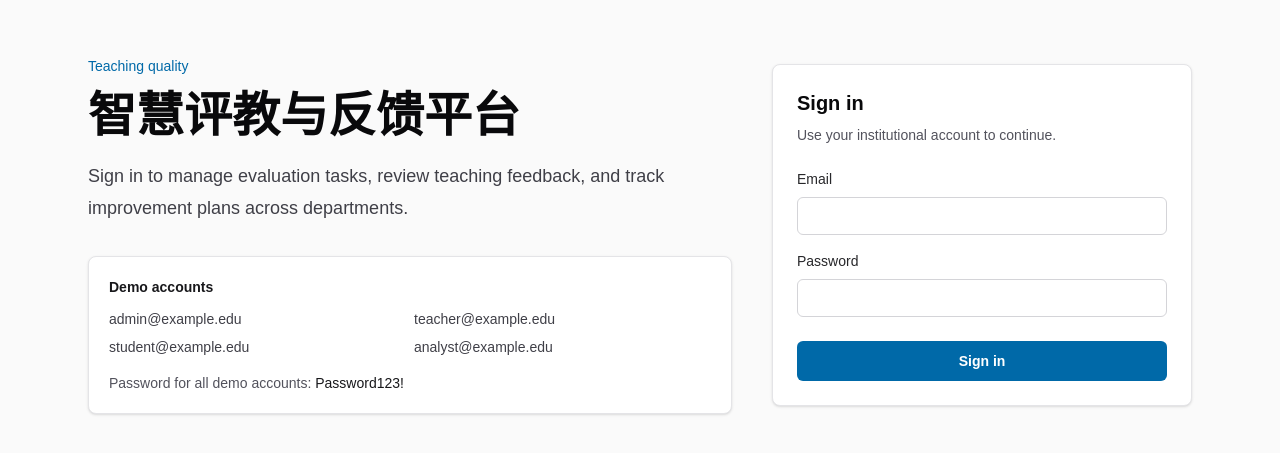
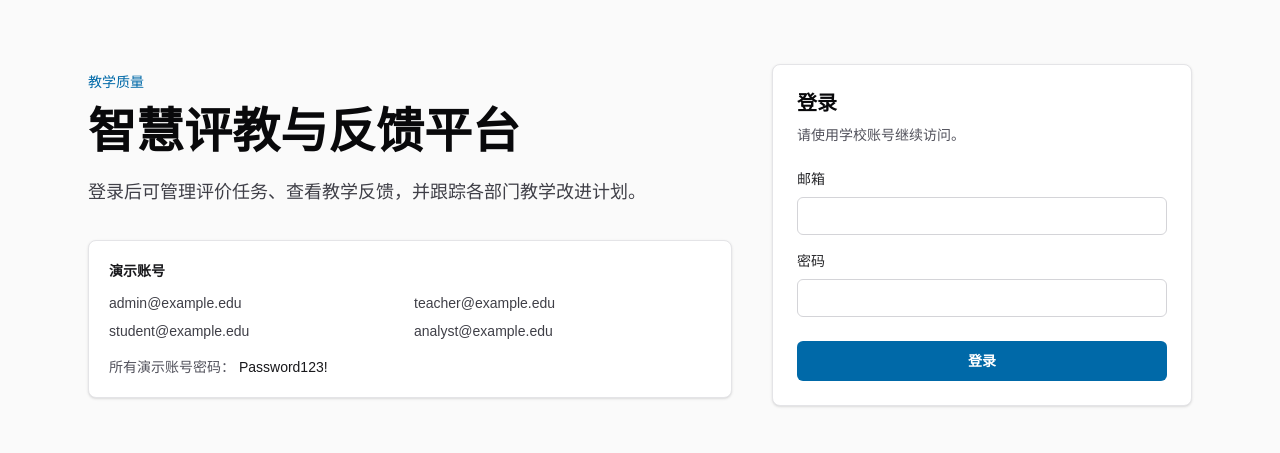
Before and after one commit to gjzxyb/---------, a Next.js app: page /login in a window 1280 px wide. Shown: the part 165-618 px from the top of the page. Built offline with nearby package versions, Linux system fonts and the light colour scheme.

Commit message:
登录页汉化

```diff
--- a/app/(auth)/login/LoginForm.tsx
+++ b/app/(auth)/login/LoginForm.tsx
@@ -45,15 +45,15 @@ export default function LoginForm() {
       className="rounded-lg border border-zinc-200 bg-white p-6 shadow-sm"
     >
       <div>
-        <h2 className="text-xl font-semibold text-zinc-950">Sign in</h2>
+        <h2 className="text-xl font-semibold text-zinc-950">登录</h2>
         <p className="mt-2 text-sm text-zinc-600">
-          Use your institutional account to continue.
+          请使用学校账号继续访问。
         </p>
       </div>
 
       <div className="mt-6 space-y-4">
         <label className="block text-sm font-medium text-zinc-800">
-          Email
+          邮箱
           <input
             type="email"
             autoComplete="email"
@@ -65,7 +65,7 @@ export default function LoginForm() {
         </label>
 
         <label className="block text-sm font-medium text-zinc-800">
-          Password
+          密码
           <input
             type="password"
             autoComplete="current-password"
@@ -88,7 +88,7 @@ export default function LoginForm() {
         disabled={isSubmitting}
         className="mt-6 w-full rounded-md bg-sky-700 px-4 py-2.5 text-sm font-semibold text-white transition hover:bg-sky-800 disabled:cursor-not-allowed disabled:bg-zinc-400"
       >
-        {isSubmitting ? "Signing in..." : "Sign in"}
+        {isSubmitting ? "正在登录..." : "登录"}
       </button>
     </form>
   );
--- a/app/(auth)/login/page.tsx
+++ b/app/(auth)/login/page.tsx
@@ -12,17 +12,16 @@ export default function LoginPage() {
     <main className="min-h-screen bg-zinc-50 text-zinc-950">
       <section className="mx-auto grid min-h-screen w-full max-w-6xl items-center gap-10 px-6 py-12 lg:grid-cols-[1fr_420px]">
         <div className="max-w-2xl">
-          <p className="text-sm font-medium text-sky-700">Teaching quality</p>
+          <p className="text-sm font-medium text-sky-700">教学质量</p>
           <h1 className="mt-4 text-4xl font-semibold tracking-normal text-zinc-950 sm:text-5xl">
             智慧评教与反馈平台
           </h1>
           <p className="mt-5 text-lg leading-8 text-zinc-700">
-            Sign in to manage evaluation tasks, review teaching feedback, and
-            track improvement plans across departments.
+            登录后可管理评价任务、查看教学反馈，并跟踪各部门教学改进计划。
           </p>
           <div className="mt-8 rounded-lg border border-zinc-200 bg-white p-5 shadow-sm">
             <h2 className="text-sm font-semibold text-zinc-900">
-              Demo accounts
+              演示账号
             </h2>
             <div className="mt-3 grid gap-2 text-sm text-zinc-700 sm:grid-cols-2">
               {demoAccounts.map((account) => (
@@ -30,7 +29,7 @@ export default function LoginPage() {
               ))}
             </div>
             <p className="mt-4 text-sm text-zinc-600">
-              Password for all demo accounts:{" "}
+              所有演示账号密码：{" "}
               <span className="font-medium text-zinc-900">Password123!</span>
             </p>
           </div>
--- a/app/(student)/student/evaluations/[assignmentId]/page.tsx
+++ b/app/(student)/student/evaluations/[assignmentId]/page.tsx
@@ -141,7 +141,7 @@ export default async function StudentEvaluationDetailPage({
         <div className="flex flex-col gap-4 sm:flex-row sm:items-start sm:justify-between">
           <div>
             <StatusBadge tone={isSubmitted ? "success" : "info"}>
-              {isSubmitted ? "Submitted" : "Questionnaire"}
+              {isSubmitted ? "已提交" : "评教问卷"}
             </StatusBadge>
             <h1 className="mt-3 text-2xl font-semibold tracking-normal text-slate-950">
               {assignment.teachingClass.course.name}
--- a/app/(student)/student/evaluations/page.tsx
+++ b/app/(student)/student/evaluations/page.tsx
@@ -163,10 +163,10 @@ function EvaluationTable({
                     tone={mode === "completed" ? "success" : "warning"}
                   >
                     {mode === "completed"
-                      ? "Submitted"
+                      ? "已提交"
                       : assignment.response?.status === "DRAFT"
-                        ? "Draft"
-                        : "Pending"}
+                        ? "草稿"
+                        : "待填写"}
                   </StatusBadge>
                 </td>
                 <td className="px-4 py-4 text-sm text-slate-600">
@@ -226,7 +226,7 @@ export default async function StudentEvaluationsPage() {
 
       <section className="space-y-3">
         <div className="flex items-center justify-between">
-          <h2 className="text-base font-semibold text-slate-950">Pending</h2>
+          <h2 className="text-base font-semibold text-slate-950">待评价</h2>
           <StatusBadge tone="warning">{pending.length} 项</StatusBadge>
         </div>
         <EvaluationTable
@@ -238,7 +238,7 @@ export default async function StudentEvaluationsPage() {
 
       <section className="space-y-3">
         <div className="flex items-center justify-between">
-          <h2 className="text-base font-semibold text-slate-950">Completed</h2>
+          <h2 className="text-base font-semibold text-slate-950">已评价</h2>
           <StatusBadge tone="success">{completed.length} 项</StatusBadge>
         </div>
         <EvaluationTable
--- a/components/questionnaire.tsx
+++ b/components/questionnaire.tsx
@@ -121,14 +121,14 @@ export function Questionnaire({
             formNoValidate
             className="inline-flex justify-center rounded-md border border-slate-300 bg-white px-4 py-2 text-sm font-medium text-slate-700 transition hover:bg-slate-50 focus:outline-none focus:ring-2 focus:ring-sky-500"
           >
-            Save draft
+            保存草稿
           </button>
           <button
             type="submit"
             formAction={submitEvaluation}
             className="inline-flex justify-center rounded-md bg-slate-950 px-4 py-2 text-sm font-medium text-white transition hover:bg-slate-800 focus:outline-none focus:ring-2 focus:ring-sky-500"
           >
-            Submit
+            提交评教
           </button>
         </div>
       ) : null}
```
